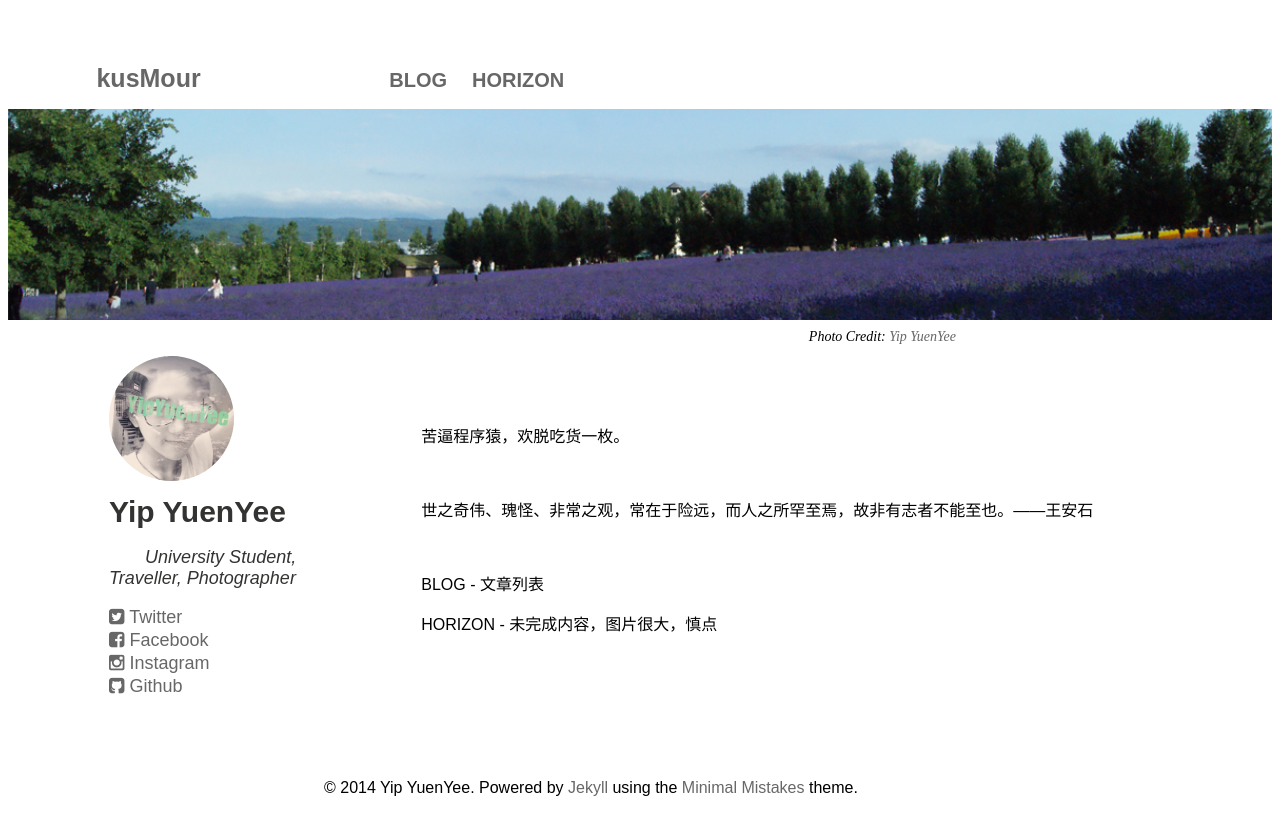
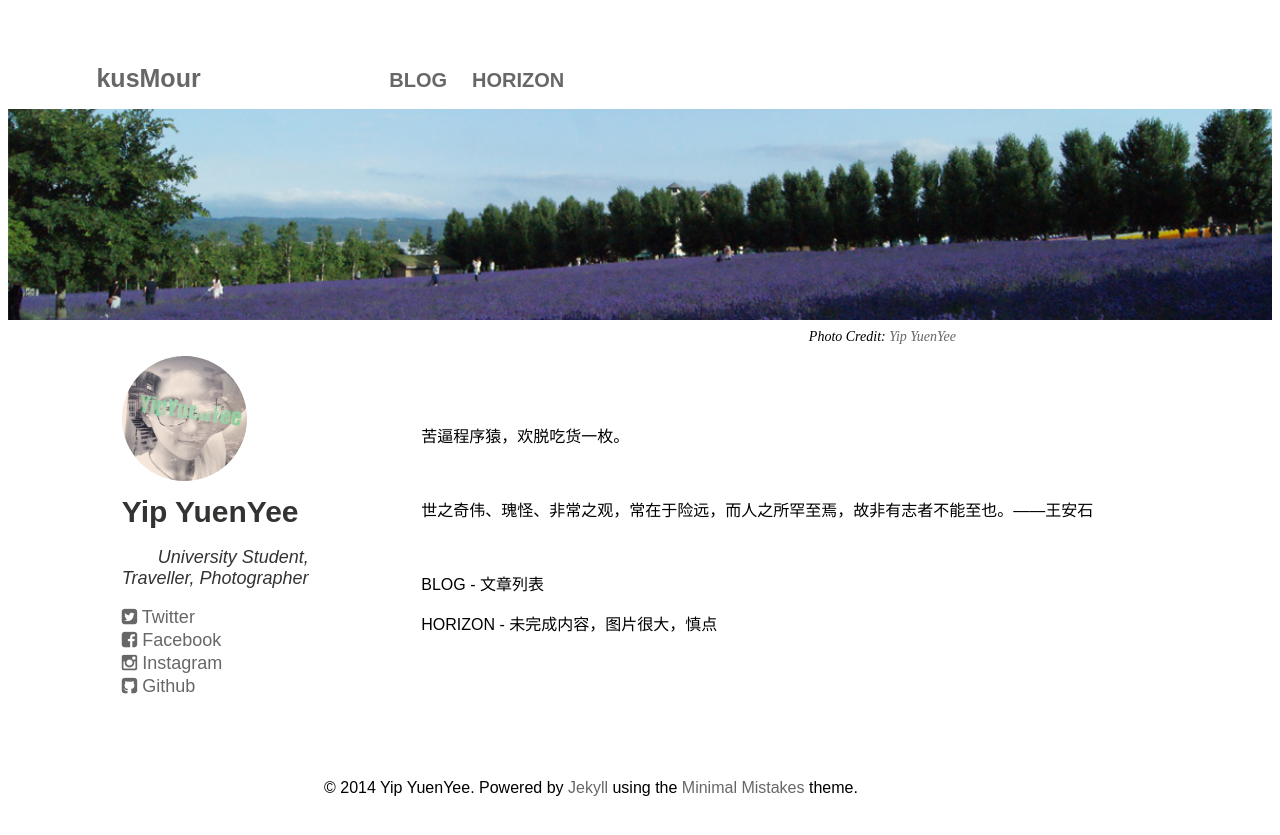
Before and after one commit to kusmour/blog_jekyll, a Jekyll site: the page built from index.html, in a window 1280 px wide. Shown: the top 835 px of the page. Built offline with Jekyll 4.4.1, drawn with Linux system fonts in a browser that asks for light colours.

Commit message:
modify main composition

```diff
--- a/style/homepage.css
+++ b/style/homepage.css
@@ -137,8 +137,8 @@ p {
 	float: left;
 	width: 16%;
 	margin-bottom: 50px;
-	margin-left: 8%;
-	margin-right: 3%;
+	margin-left: 9%;
+	margin-right: 2%;
 }
 
 h3 {
```
